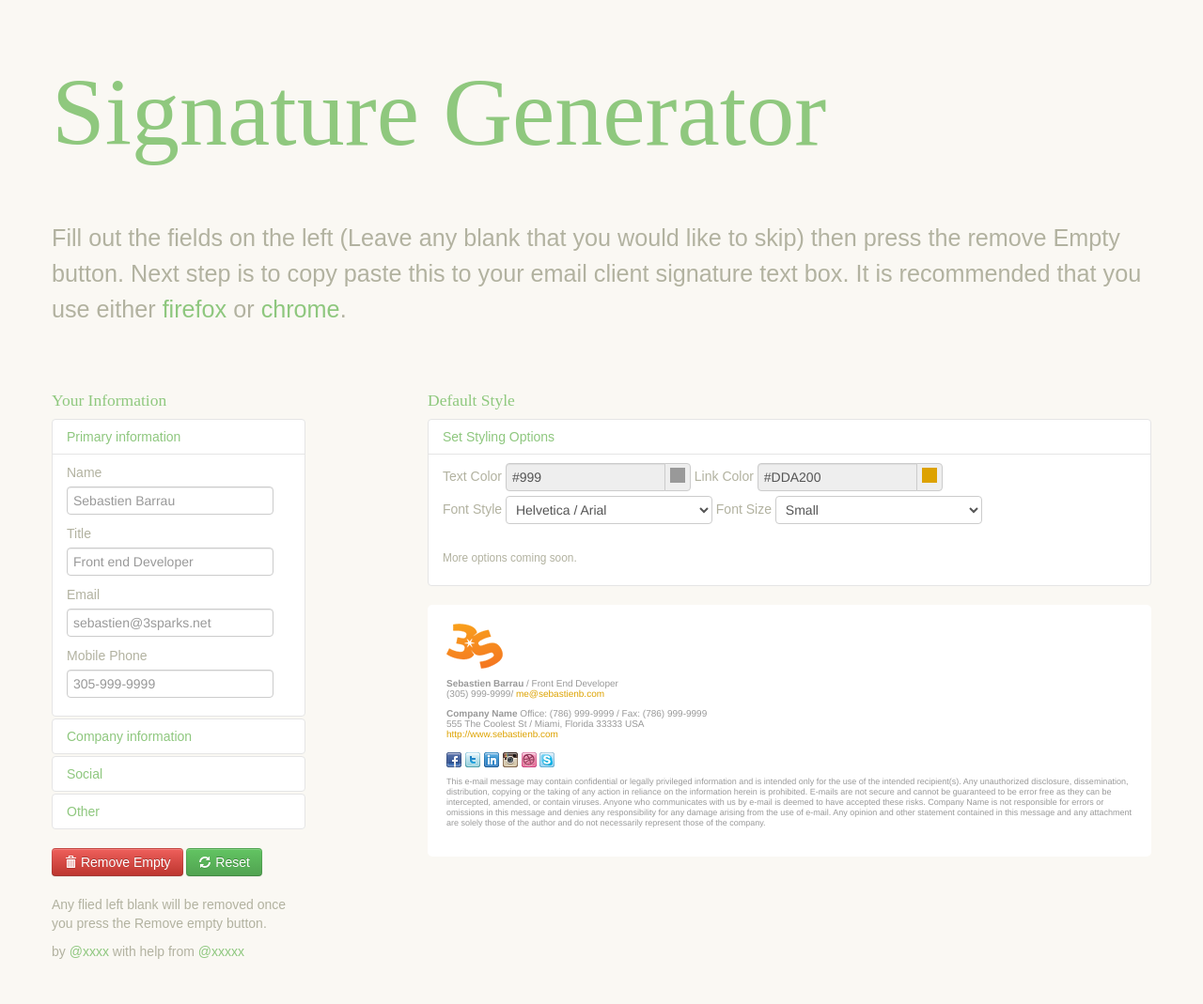
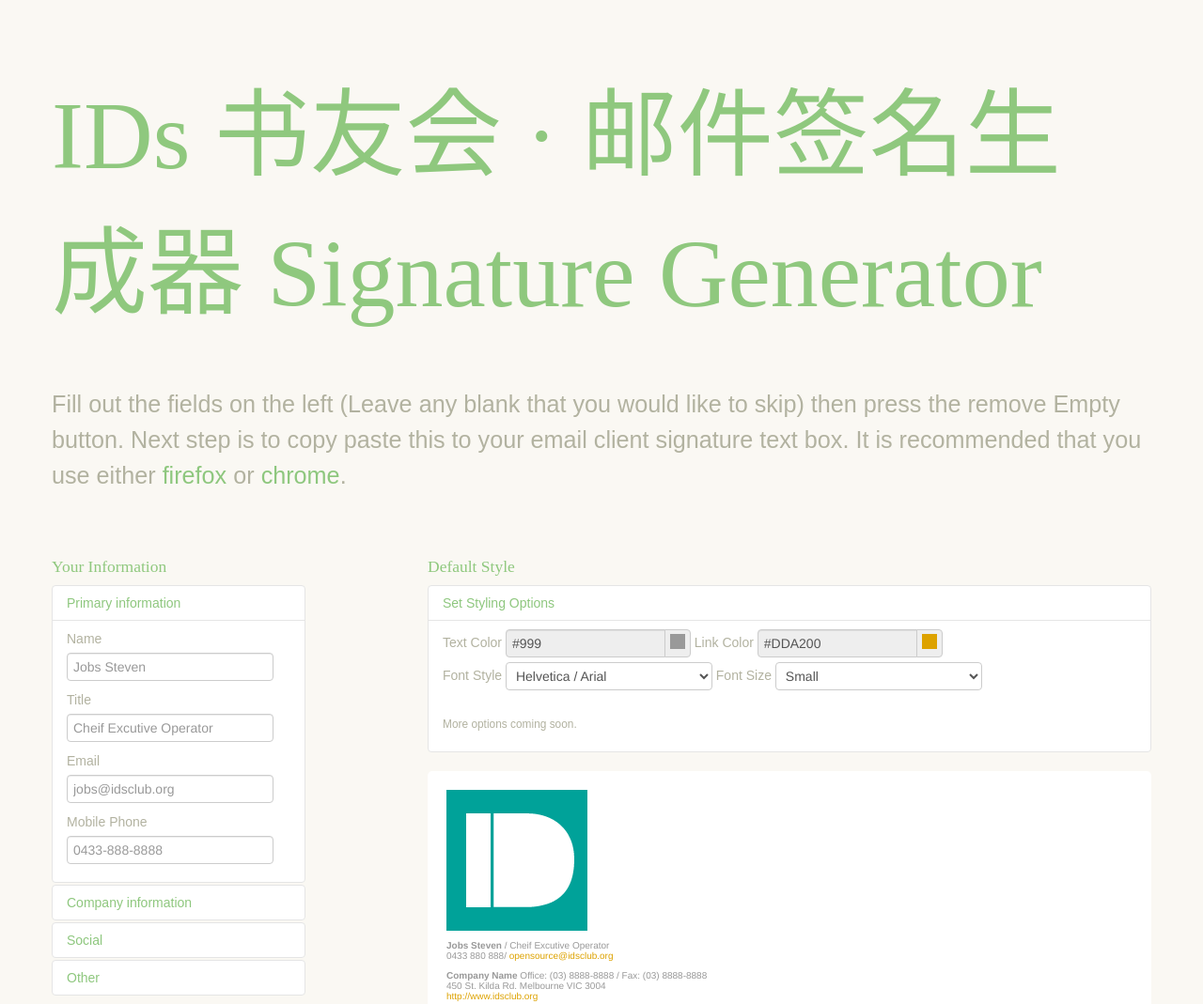
Before and after one commit to IDs-Club/IDs-Signature-Generator, a plain HTML site: page index.html in a window 1280 px wide. Shown: the top 1069 px of the page at 94% size. Drawn offline with Linux system fonts and the light colour scheme.

Commit message:
Update Content

```diff
--- a/index.html
+++ b/index.html
@@ -2,7 +2,7 @@
 <html>
 	<head>
 		<meta http-equiv="content-type" content="text/html; charset=UTF-8">
-	    <title>Email html signature generator</title>
+	    <title>IDs 书友会 · 邮件签名生成器 Email html signature generator</title>
         <meta charset="utf-8">
         <meta name="viewport" content="width=device-width, initial-scale=1.0">
 	    <!-- Bootstrap -->
@@ -16,7 +16,7 @@
 	    <div id="main-container" class="container">
 		    <div id="header" class="row">
 		    	<div class="span12">
-		    	<h1>Signature Generator</h1>
+		    	<h1>IDs 书友会 · 邮件签名生成器 Signature Generator</h1>
 		    	</div>
 		    </div>
 		   <div class="row">
@@ -51,16 +51,16 @@
 			    	        <div class="accordion-inner">
 
 			    	          <label>Name</label>
-			    	           <input id="name" placeholder="Sebastien Barrau" type="text">
+			    	           <input id="name" placeholder="Jobs Steven" type="text">
 
 			    	           <label>Title</label>
-			    	           <input id="title" placeholder="Front end Developer" type="text">
+			    	           <input id="title" placeholder="Cheif Excutive Operator" type="text">
 
 			    	           <label>Email</label>
-			    	           <input id="email" placeholder="sebastien@3sparks.net" type="text">
+			    	           <input id="email" placeholder="jobs@idsclub.org" type="text">
 
 			    	           <label>Mobile Phone</label>
-			    	           <input id="mobile" placeholder="305-999-9999" type="text">
+			    	           <input id="mobile" placeholder="0433-888-8888" type="text">
 
 			    	        </div>
 			    	      </div>
@@ -231,16 +231,16 @@
 	<!--		    	<div><a href="#" id="copy-preview" class="btn">Copy</a></div>-->
 			    	<div class="preview">
 
-			    		<p style="font-family: Helvetica, Arial, sans-serif; font-size: 10px;"><a href="http://www.sebastienb.com/" class="clink"><img src="img/logo-3.png" alt="3sparks llc" id="sig-logo" border="0"></a></p>
-			    		<p style="font-family: Helvetica, Arial, sans-serif; font-size: 10px; line-height: 11px; color: #999;"><span id="name-input" style="font-weight: bold;" class="txt">Sebastien Barrau</span>
-			    		<span id="title-sep">/</span> <span id="title-input" style="color: #999;" class="txt">Front End Developer</span><br>
-			    		<span id="mobile-input" style="color: #999;" class="txt">(305) 999-9999</span><span id="email-sep" class="txt">/</span>  <a id="email-input" class="link email" href="mailto:sbarrau@3sparks.net" style="color: #DDA200">me@sebastienb.com</a></p>
+			    		<p style="font-family: Helvetica, Arial, sans-serif; font-size: 10px;"><a href="http://www.idsclub.org/" class="clink"><img src="img/logo.png" alt="3sparks llc" id="sig-logo" border="0"></a></p>
+			    		<p style="font-family: Helvetica, Arial, sans-serif; font-size: 10px; line-height: 11px; color: #999;"><span id="name-input" style="font-weight: bold;" class="txt">Jobs Steven</span>
+			    		<span id="title-sep">/</span> <span id="title-input" style="color: #999;" class="txt">Cheif Excutive Operator</span><br>
+			    		<span id="mobile-input" style="color: #999;" class="txt">0433 880 888</span><span id="email-sep" class="txt">/</span>  <a id="email-input" class="link email" href="mailto:opensource@idsclub.org" style="color: #DDA200">opensource@idsclub.org</a></p>
 			    		<p style="font-family: Helvetica, Arial, sans-serif; font-size: 10px; line-height: 11px">
 	                        <span id="company-input" style="font-weight: bold; color: #999;" class="txt">Company Name</span>
-	                        <span id="office-sep" style="color: #999;" class="txt">Office: </span> <span id="office-input" style="color: #999;" class="txt">(786) 999-9999</span>
-	                        <span id="fax-sep" style="color: #999;" class="txt">/ Fax: </span> <span id="fax-input" style="color: #999;" class="txt">(786) 999-9999</span>
-	                        <span id="address-sep"><br></span> <span id="address-input" style="color: #999;" class="txt">555 The Coolest St / Miami, Florida 33333 USA</span><br>
-	                        <a id="website-input" class="link" href="http://www.sebastienb.com/" style="color: #DDA200">http://www.sebastienb.com</a>
+	                        <span id="office-sep" style="color: #999;" class="txt">Office: </span> <span id="office-input" style="color: #999;" class="txt">(03) 8888-8888</span>
+	                        <span id="fax-sep" style="color: #999;" class="txt">/ Fax: </span> <span id="fax-input" style="color: #999;" class="txt">(03) 8888-8888</span>
+	                        <span id="address-sep"><br></span> <span id="address-input" style="color: #999;" class="txt">450 St. Kilda Rd. Melbourne VIC 3004</span><br>
+	                        <a id="website-input" class="link" href="http://www.idsclub.org/" style="color: #DDA200">http://www.idsclub.org</a>
 	                    </p>
 	                    <p><a id="facebook-input" class="social" href="####"><img src="img/facebook.png" alt="Facebook"></a> <a id="twitter-input" class="social" href="####"><img src="img/twitter.png" alt="Twitter"></a> <a id="linkedin-input" class="social" href="####"><img src="img/linkedin.png" alt="Linkedin"></a> <a id="instagram-input" class="social" href="#####"><img src="img/instagram.png" alt="Instagram"></a> <a id="dribbble-input" class="social" href="####"><img src="img/dribbble.png" alt="Dribbble"></a> <a id="skype-input" class="social" href="######"><img src="img/skype.png" alt="Skype"></a></p>
 	                    <p id="disclaimer-input" style="font-family: Helvetica, Arial, sans-serif; color: #999; font-size: 9px; line-height: 11px;" class="txt">This e-mail message may contain confidential or legally privileged information and is intended only for the use of the intended recipient(s). Any unauthorized disclosure, dissemination, distribution, copying or the taking of any action in reliance on the information herein is prohibited. E-mails are not secure and cannot be guaranteed to be error free as they can be intercepted, amended, or contain viruses.  Anyone who communicates with us by e-mail is deemed to have accepted these risks. Company Name is not responsible for errors or omissions in this message and denies any responsibility for any damage arising from the use of e-mail.  Any opinion and other statement contained in this message and any attachment are solely those of the author and do not necessarily represent those of the company.
@@ -254,7 +254,7 @@
 
 		    <div class="row">
 
-			    <div class="span4 small">by <a href="javascript:;">@xxxx</a> with help from <a href="javascript:;">@xxxxx</a></div>
+			    <div class="span4 small">by <a href="javascript:;">@IDs书友会</a> with help from <a href="javascript:;">opensource@idsclub.org</a></div>
 			    <div class="span8">
 
 
@@ -441,7 +441,7 @@
 				 		$('#'+ theID + '-sep').remove();
 				 }
 
-				 $('img[src*="img/logo-3.png"]').remove();
+				 $('img[src*="img/logo.png"]').remove();
 
 
 
```
Also changed, not shown: img/logo-3.png (deleted), img/logo.png (added).
